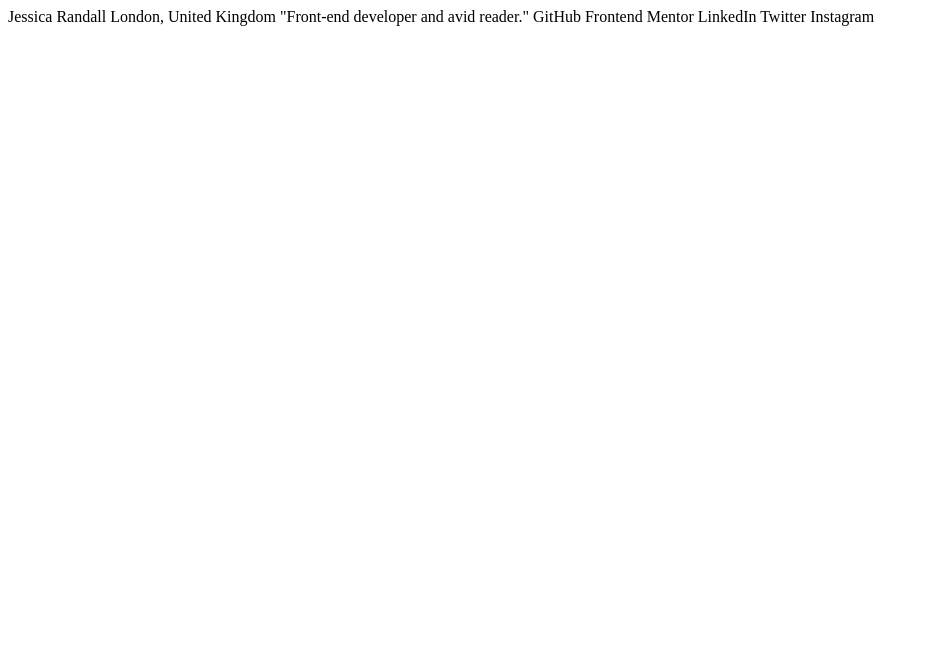
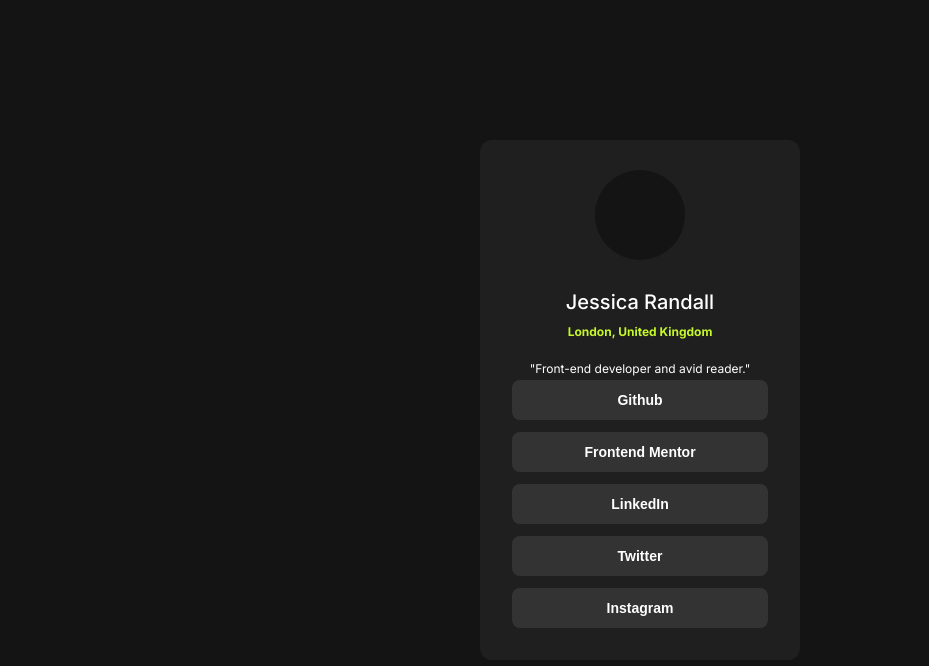
Before and after one commit to HamzaMohamed321/social-links-profile, a plain HTML site: page index.html in a window 1280 px wide. Shown: the whole page, without its empty margins (0-929 px from the left). Drawn offline with Linux system fonts and the light colour scheme.

Commit message:
finish the challenge (there is some mistakes)

```diff
--- a/index.html
+++ b/index.html
@@ -1,17 +1,51 @@
 <!DOCTYPE html>
 <html lang="en">
-<head>
-  <meta charset="UTF-8">
-  <meta name="viewport" content="width=device-width, initial-scale=1.0">
-  <link rel="icon" type="image/png" sizes="32x32" href="./assets/images/favicon-32x32.png">
-  <link rel="preconnect" href="https://fonts.googleapis.com">
-  <link rel="preconnect" href="https://fonts.gstatic.com" crossorigin>
-  <link href="https://fonts.googleapis.com/css2?family=Inter:ital,opsz,wght@0,14..32,100..900;1,14..32,100..900&display=swap" rel="stylesheet">
-  <link rel="stylesheet" href="style.css">
-  <title>Frontend Mentor | Social links profile</title>
-</head>
-<body>
-  Jessica Randall
+  <head>
+    <meta charset="UTF-8" />
+    <meta name="viewport" content="width=device-width, initial-scale=1.0" />
+    <link
+      rel="icon"
+      type="image/png"
+      sizes="32x32"
+      href="./assets/images/favicon-32x32.png"
+    />
+    <link rel="preconnect" href="https://fonts.googleapis.com" />
+    <link rel="preconnect" href="https://fonts.gstatic.com" crossorigin />
+    <link
+      href="https://fonts.googleapis.com/css2?family=Inter:ital,opsz,wght@0,14..32,100..900;1,14..32,100..900&display=swap"
+      rel="stylesheet"
+    />
+    <link rel="stylesheet" href="style.css" />
+    <title>Frontend Mentor | Social links profile</title>
+  </head>
+  <body>
+    <div class="card">
+      <div class="image">
+        <img src="" alt="" />
+      </div>
+      <div class="text">
+        <div class="username">
+          <h3>Jessica Randall</h3>
+        </div>
+        <div class="info">
+          <div class="address">
+            <p>London, United Kingdom</p>
+          </div>
+          <div class="job">
+            <p>"Front-end developer and avid reader."</p>
+          </div>
+        </div>
+      </div>
+      <nav>
+        <button>Github</button>
+        <button>Frontend Mentor</button>
+        <button>LinkedIn</button>
+        <button>Twitter</button>
+        <button>Instagram</button>
+      </nav>
+    </div>
+
+    <!-- Jessica Randall
   London, United Kingdom
   "Front-end developer and avid reader."
 
@@ -19,6 +53,6 @@
   Frontend Mentor
   LinkedIn
   Twitter
-  Instagram
-</body>
+  Instagram -->
+  </body>
 </html>
--- a/style.css
+++ b/style.css
@@ -0,0 +1,103 @@
+* {
+    padding: 0;
+    margin: 0;
+    box-sizing: border-box;
+}
+
+body {
+    height: 100vh;
+    background-color: hsl(0, 0%, 8%);
+    display: flex;
+    font-family: "Inter", sans-serif;
+    /* align-items: center; */
+    /* justify-content: center; */
+}
+
+.card {
+    position: relative;
+    display: flex;
+    width: 320px;
+    height: 520px;
+    background-color: hsl(0, 0%, 12%);
+    margin: auto;
+    border-radius: 12px;
+    justify-content: center;
+}
+
+.card .image {
+    position: absolute;
+    width: 90px;
+    height: 90px;
+    border-radius: 50%;
+    background-color: hsl(0, 0%, 8%);
+    left: 50%;
+    transform: translateX(-50%);
+    margin-top: 30px;
+}
+
+.card .text {
+    position: absolute;
+    display: flex;
+    flex-direction: column;
+    justify-content: center;
+    align-items: center;
+    top: 150px;
+    left: 50%;
+    transform: translateX(-50%);
+    color: hsl(0, 0%, 100%);
+    /* text-align: center; */
+}
+
+.card .text .info {
+    display: flex;
+    gap: 10px;
+    flex-wrap: wrap;
+    justify-content: center;
+    font-size: 12px;
+}
+
+.card .text .address p{
+    color: hsl(75, 94%, 57%);
+    font-weight: bold;
+    margin-bottom: 12px;
+}
+
+.card .text .username h3 {
+    margin-bottom: 10px;
+    font-weight: 500;
+    font-size: 20px;
+}
+
+.card .text .job p{
+    font-weight: normal;
+    white-space: nowrap;
+}
+
+.card nav {
+    display: flex;
+    flex-direction: column;
+    /* align-items: center; */
+    width: 100%;
+    gap: 12px;
+    margin-top: auto;
+    margin-bottom: 32px;
+}
+
+.card button {
+    width: 80%;
+    padding: 12px;
+    margin: 0 32px;
+    background-color: hsl(0, 0%, 20%);
+    color: hsl(0, 0%, 100%);
+    border: none;
+    border-radius: 8px;
+    font-size: 14px;
+    font-weight: 570;
+    cursor: pointer;
+    transition: all 0.3s ease;
+}
+
+nav button:hover {
+    background-color: hsl(75, 94%, 57%);
+    color: hsl(0, 0%, 8%);
+}
```
